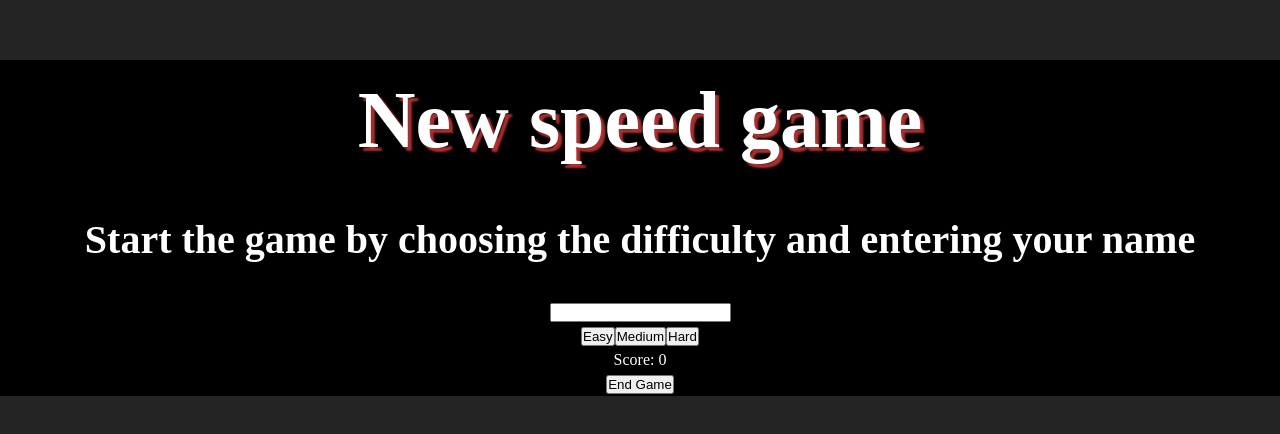
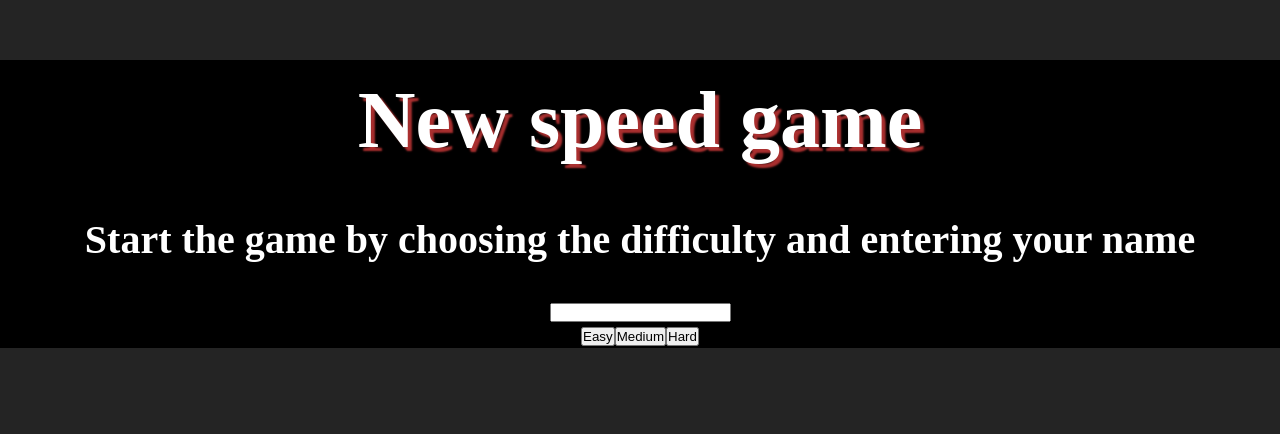
Before and after one commit to pinjaalanne/speedgamereact, a React (Vite) app: page / in a window 1280 px wide. Shown: the top 434 px of the page. Built offline with nearby package versions, Linux system fonts and the light colour scheme.

Commit message:
add endGameHandler and conditions for GameStart, GameOver

```diff
--- a/src/App.jsx
+++ b/src/App.jsx
@@ -2,11 +2,16 @@ import { useState } from "react"
 import NewGame from "./components/NewGame"
 import { levels } from "./levels"
 import Game from "./components/Game"
+import GameOver from "./components/GameOver"
 
+// have a condition by default show NewGame, after getting data for game, hide NewGame, display Game
 function App() {
   const [player, setPlayer] = useState()
   const [circles, setCircles] = useState([])
-  const [score, setSCore] = useState(0)
+  const [score, setScore] = useState(0)
+  const [game, setGame] = useState(true)
+  const [gameStart, setGameStart] = useState(false)
+  const [gameOver, setGameOver] = useState(false)
 
   const gameLevelHandler = (playerLevel, playerName) => {
     // based on level,
@@ -27,15 +32,23 @@ function App() {
         playerName: playerName
       }
     )
+    setGame(!game)
+    setGameStart(!gameStart)
+  }
+
+  const endGameHandler = () => {
+    setGameStart(!gameStart)
+    setGameOver(!gameOver)
   }
 
   return (
     <>
       <h1>New speed game</h1>
-      <NewGame click={gameLevelHandler} />
-      <Game score={score} circles={circles} />
+      {game && <NewGame click={gameLevelHandler} />}
+      {gameStart && <Game score={score} circles={circles} endGameHandler={endGameHandler} />}
+      {gameOver && <GameOver />}
     </>
-  )
+  );
 }
 
 export default App
--- /dev/null
+++ b/src/components/GameOver.jsx
@@ -0,0 +1,9 @@
+function GameOver() {
+    return (
+        <>
+            <h1>Game over</h1>
+        </>
+    );
+}
+
+export default GameOver
```
